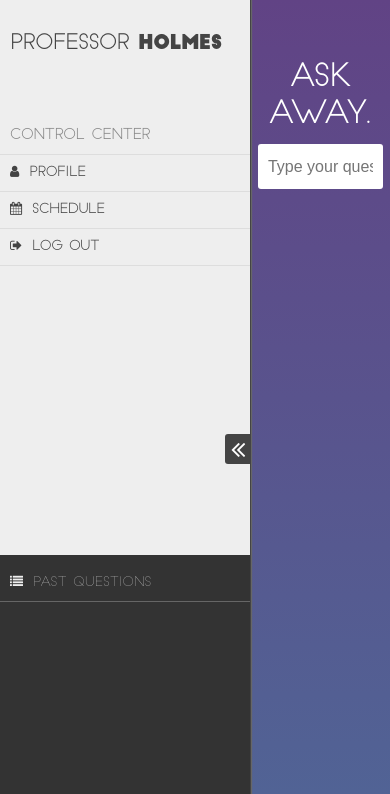
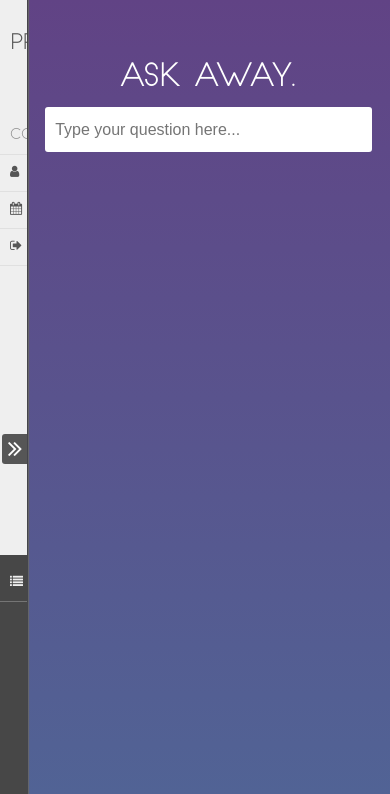
Before and after one commit to JinSun2014/CourseAdvisor, a Django app: template templates/index.html in a window 390 px wide. Shown: the part 50-844 px from the top of the page. Run offline with Django 3.2, Linux system fonts and the light colour scheme; the template is opened without the code that fills it, so the values that code supplies are empty; parts of the project's set-up code (start-up, migrations or seed data) failed here and were passed over; some libraries are stand-ins or nearby versions.

Commit message:
drawer animation responsive

```diff
--- a/static/css/style.css
+++ b/static/css/style.css
@@ -38,7 +38,7 @@ html {
             margin-left: 30px;
             width: 40px; }
     html body div.drawer {
-      position: relative;
+      position: fixed;
       float: left;
       width: 250px;
       background-color: #eee;
@@ -132,11 +132,14 @@ html {
           font-size: 25px;
           color: #fff;
           cursor: pointer; }
+      @media (min-width: 800px) {
+        html body div.drawer {
+          position: relative; } }
     html body div.drawer.open {
       opacity: 1.0; }
     html body main {
       float: right;
-      width: calc(100% - 250px - 1px);
+      width: calc(100% - 27px);
       background: -webkit-linear-gradient(#614385, #516395);
       background: -o-linear-gradient(#614385, #516395);
       background: -moz-linear-gradient(#614385, #516395);
@@ -271,5 +274,8 @@ html {
                       color: #444; }
             html body main div.main-content section.results ul.results-list li.result:hover {
               box-shadow: 0px 1px 7px #777; }
+      @media (min-width: 800px) {
+        html body main {
+          width: calc(100% - 250px - 1px); } }
 
 /*# sourceMappingURL=style.css.map */
--- a/static/css/style.scss
+++ b/static/css/style.scss
@@ -61,7 +61,7 @@ html {
 			}
 		}
 		div.drawer {
-			position: relative;
+			position: fixed;
 			float: left;
 			width: $drawer-width;
 			background-color: $drawer-background-color;
@@ -185,13 +185,16 @@ html {
 					cursor: pointer;
 				}
 			}
+			@media(min-width: 800px) {
+				position: relative;
+			}
 		}
 		div.drawer.open {
 			opacity: 1.0;
 		}
 		main {
 			float: right;
-			width: calc(100% - #{$drawer-width} - 1px);
+			width: calc(100% - 27px);
 			background: -webkit-linear-gradient($main-background-color-1, $main-background-color-2);
 			background: -o-linear-gradient($main-background-color-1, $main-background-color-2);
 			background: -moz-linear-gradient($main-background-color-1, $main-background-color-2);
@@ -397,6 +400,9 @@ html {
 					}
 				}
 			}
+			@media(min-width: 800px) {
+				width: calc(100% - #{$drawer-width} - 1px);
+			}
 		}
 	}
 }
--- a/static/js/script.js
+++ b/static/js/script.js
@@ -23,7 +23,19 @@ $(document).ready(function() {
 	 * Functions
 	 */
 
-	var setHeights = function() {
+	var setDimensions = function() {
+
+		/* Widths */
+		wWidth = $(window).width();
+		var diDrawer = $('div.drawer').width();
+		if(wWidth <= 800) {
+			$('div.drawer').removeClass('open');
+			var dfDrawer = 27;
+			$('div.drawer').width(dfDrawer);
+			$('button.drawer-toggle i').css('transform', 'rotate(180deg)');
+		}
+
+		/* Heights */
 		wHeight = $(window).height();
 		hHeight = $('header').height();
 		vHeight = wHeight - hHeight;
@@ -97,6 +109,34 @@ $(document).ready(function() {
 		var t = 400;
 		var open = $('div.drawer').hasClass('open');
 
+		var wWidth = $(window).width();
+		// Small width
+		if (wWidth <= 800) {
+			if(open) {
+				var diDrawer = $('div.drawer').width();
+				var dfDrawer = 27;
+
+				$('div.drawer').animate({
+					width: dfDrawer
+				}, {duration: t, queue: false});
+				$('button.drawer-toggle i').animateRotate(0, -180, t, "linear");
+
+				$('div.drawer').removeClass('open');
+			}
+			else {
+				var diDrawer = $('div.drawer').width();
+				var dfDrawer = 250;
+
+				$('div.drawer').animate({
+					width: dfDrawer
+				}, {duration: t, queue: false});
+				$('button.drawer-toggle i').animateRotate(-180, 0, t, "linear");
+
+				$('div.drawer').addClass('open');
+			}
+		}
+		// Large width
+		else {
 			if(open) {
 				var diDrawer = $('div.drawer').width();
 				var diMain = $('main').width();
@@ -109,7 +149,7 @@ $(document).ready(function() {
 				$('main').animate({
 					width: dfMain
 				}, {duration: t, queue: false});
-			$('button.drawer-toggle i.left').animateRotate(0, -180, t, "linear");
+				$('button.drawer-toggle i').animateRotate(0, -180, t, "linear");
 
 				$('div.drawer').removeClass('open');
 			}
@@ -125,9 +165,10 @@ $(document).ready(function() {
 				$('main').animate({
 					width: dfMain
 				}, {duration: t, queue: false});
-			$('button.drawer-toggle i.left').animateRotate(-180, 0, t, "linear");
+				$('button.drawer-toggle i').animateRotate(-180, 0, t, "linear");
 
 				$('div.drawer').addClass('open');
+			}
 		}
 		return;
 	};
@@ -278,7 +319,7 @@ $(document).ready(function() {
 	 * Run on document ready
 	 */
 
-	setHeights();
+	setDimensions();
 
 
 
--- a/templates/index.html
+++ b/templates/index.html
@@ -42,7 +42,7 @@
 				</ul>
 			</div>
 			<button class="drawer-toggle">
-				<i class="left fa fa-angle-double-left"></i>
+				<i class="fa fa-angle-double-left"></i>
 			</button>
 		</div>
 
```
Also changed, not shown: 1 other file. Lines whose indentation alone changed are shown as unchanged.
